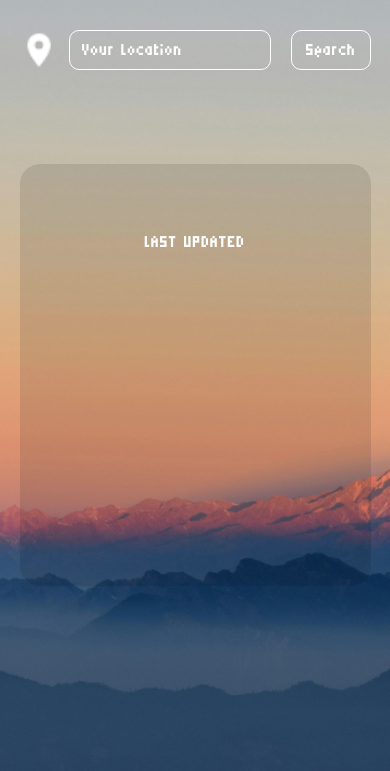
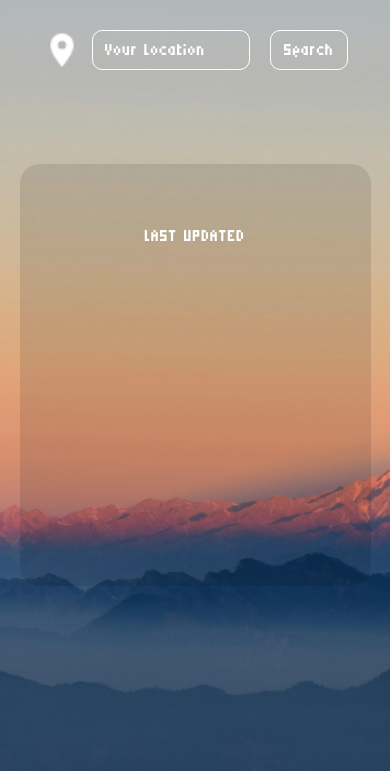
Before and after one commit to woonzf/odin-weather-app, a website built with webpack: page dist/index.html in a window 390 px wide. Shown: the top 771 px of the page. Built offline with Linux system fonts and the light colour scheme; no server answers; grey boxes are pictures that could not be loaded.

Commit message:
Modify styles to look better on mobile and big screen

```diff
--- a/package.json
+++ b/package.json
@@ -7,7 +7,7 @@
     "test": "echo \"Error: no test specified\" && exit 1",
     "build" : "webpack",
     "watch" : "webpack --watch",
-    "github": "git subtree push --prefix dist origin gh-pages"
+    "ghpages": "git subtree push --prefix dist origin gh-pages"
   },
   "keywords": [],
   "author": "",
--- a/src/style.css
+++ b/src/style.css
@@ -2,7 +2,7 @@
     --width-boxfc: 15vh;
     --gap-fc: 1vw;
     --width-info: calc(3*var(--width-boxfc) + 2*var(--gap-fc));
-    --padding-info: 30px;
+    --padding-info: 3vw;
 }
 
 @font-face {
@@ -249,14 +249,22 @@ a {
     height: 45px;
 }
 
-@media screen and (max-width: 455px) {
+@media screen and (max-aspect-ratio: 2/3) {
+    #location {
+        width: 40vw;
+    }
+
+    #submit-location {
+        width: 20vw;
+    }
+
     .card-info {
         width: 90vw;
     }
 
     .card-grid {
-        grid-template-columns: repeat(2, calc((90vw - 15vw) / 2));
-        column-gap: 5vw;
+        grid-template-columns: repeat(2, calc((90vw - 30vw) / 2));
+        column-gap: 10vw;
     }
 
     .box-forecast {
```
Also changed, not shown: dist/bundle.js.
